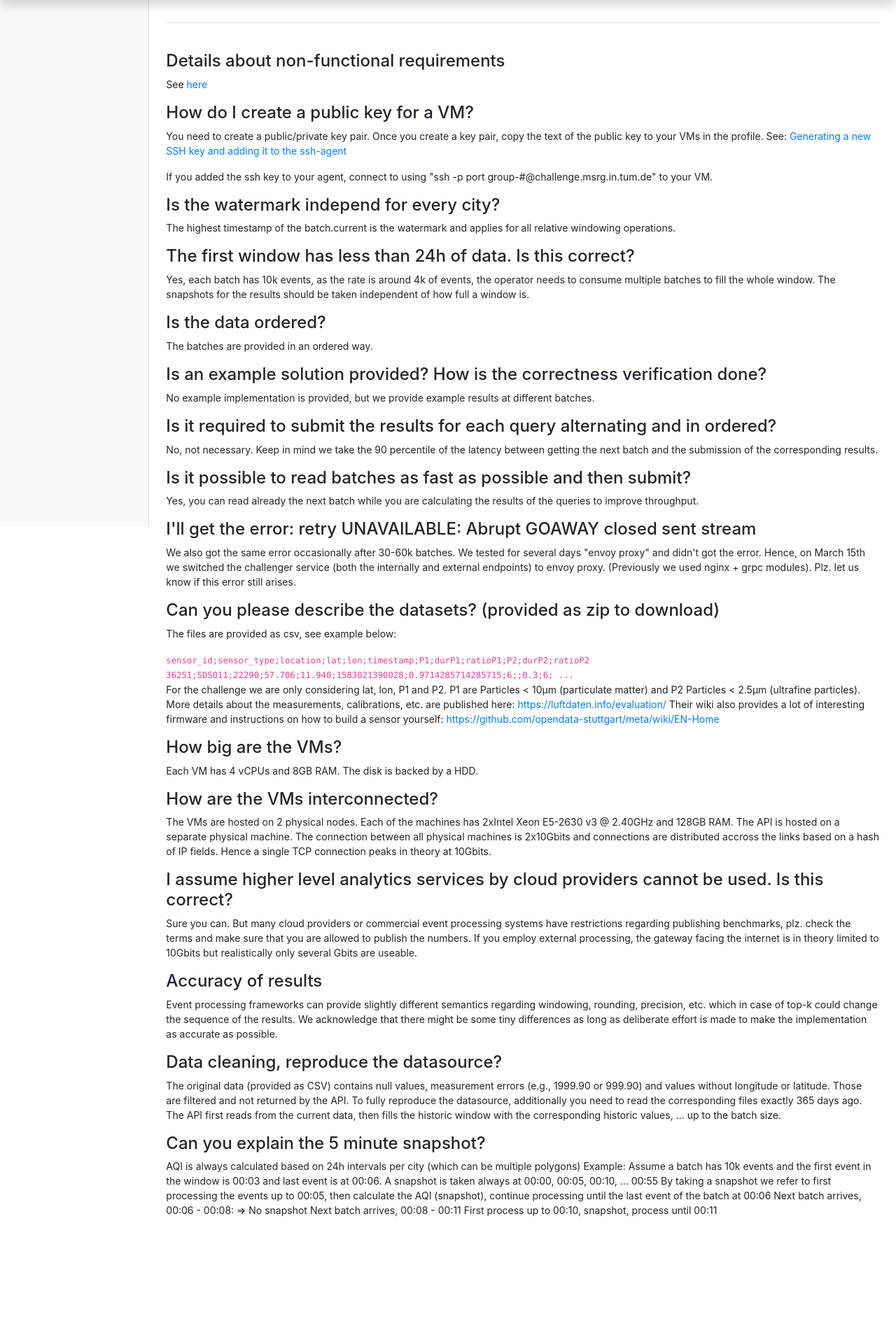
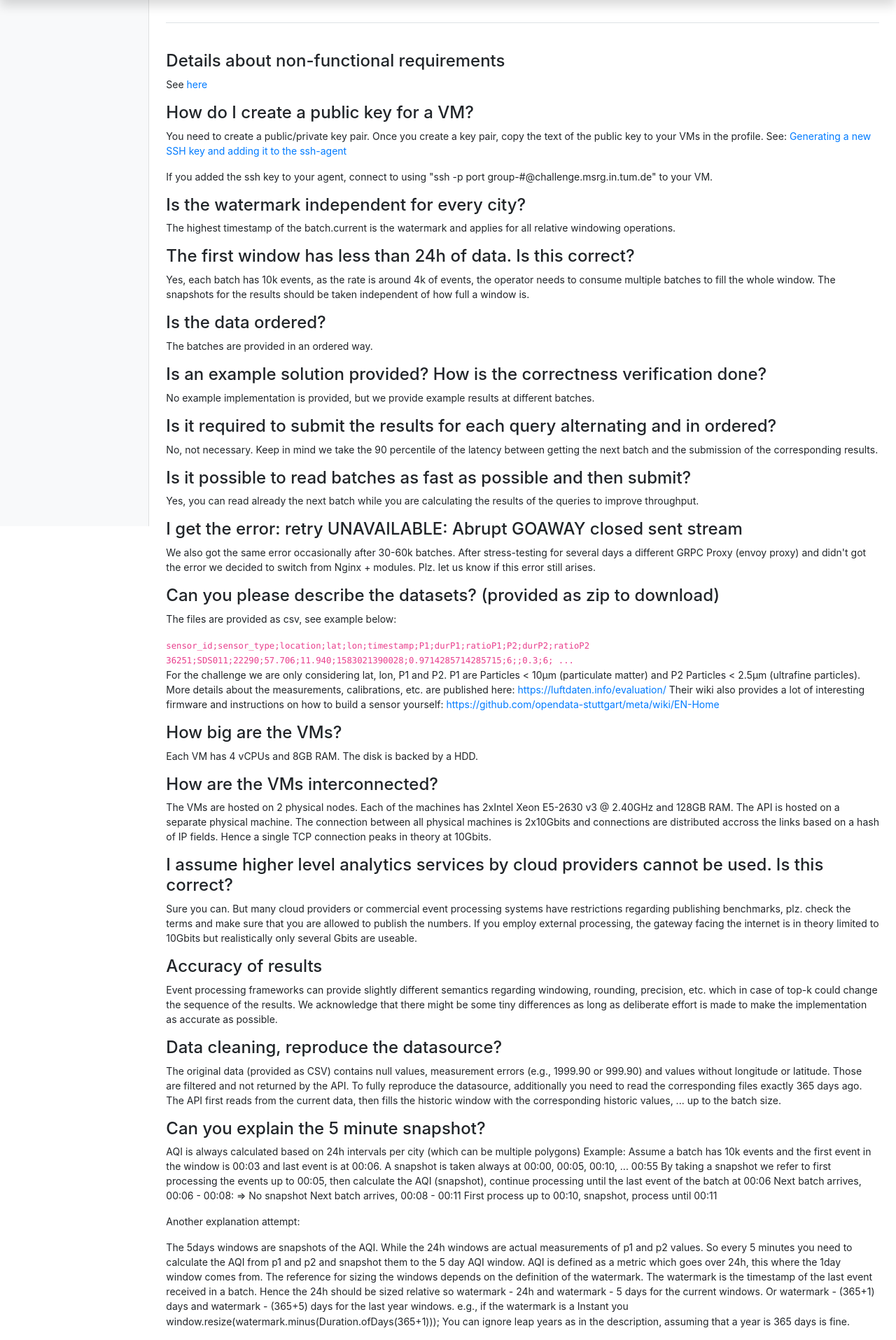
Before and after one commit to jawadtahir/bandency, a Python web app: template web/frontend/templates/faq.html in a window 1280 px wide. Shown: the part 48-1963 px from the top of the page at 70% size. Before the commit the page ends 1786 px from the top, so only its background shows below. Run offline with Jinja, Linux system fonts and the light colour scheme; the template is opened without the code that fills it, so the values that code supplies are empty; some libraries are stand-ins or nearby versions.

Commit message:
update html

```diff
--- a/web/frontend/templates/exampleresults.html
+++ b/web/frontend/templates/exampleresults.html
@@ -14,6 +14,7 @@
     </p>
     <p>We acknowledge that your results may be slightly off. Since the ranking is based on 5 days average those difference should nevertheless not make that huge difference in the end.</p>
     <p>The configuration for the test is a follows: benchmark_type="test", batch_size=10k.</p>
+    <p>The AQI values are integers, first rounded to 3 digits, then multiplied by 1000. Hence the actual AQI is the value/1000.</p>
     <pre>
         <code>
 benchmarkconfiguration = ch.BenchmarkConfiguration(token="checkyourprofile",
--- a/web/frontend/templates/faq.html
+++ b/web/frontend/templates/faq.html
@@ -10,7 +10,7 @@
     <p>If you added the ssh key to your agent, connect to using "ssh -p port group-#@challenge.msrg.in.tum.de" to your VM.</p>
     <p></p>
 
-    <h4>Is the watermark independ for every city?</h4>
+    <h4>Is the watermark independent for every city?</h4>
     <p>The highest timestamp of the batch.current is the watermark and applies for all relative windowing operations.</p>
     <p></p>
 
@@ -35,9 +35,8 @@
     <p>Yes, you can read already the next batch while you are calculating the results of the queries to improve throughput.</p>
     <p></p>
 
-    <h4>I'll get the error: retry UNAVAILABLE: Abrupt GOAWAY closed sent stream</h4>
-    <p>We also got the same error occasionally after 30-60k batches. We tested for several days "envoy proxy" and didn't got the error.
-        Hence, on March 15th we switched the challenger service (both the internally and external endpoints) to envoy proxy. (Previously we used nginx + grpc modules). Plz. let us know if this error still arises.</p>
+    <h4>I get the error: retry UNAVAILABLE: Abrupt GOAWAY closed sent stream</h4>
+    <p>We also got the same error occasionally after 30-60k batches. After stress-testing for several days a different GRPC Proxy (envoy proxy) and didn't got the error we decided to switch from Nginx + modules. Plz. let us know if this error still arises.</p>
     <p></p>
 
     <h4>Can you please describe the datasets? (provided as zip to download)</h4>
@@ -64,6 +63,7 @@
     The connection between all physical machines is 2x10Gbits and connections are distributed accross the links based on a hash of IP fields. Hence a single TCP connection peaks in theory at 10Gbits.
     </p>
     <p></p>
+
     <h4> I assume higher level analytics services by cloud providers cannot be used. Is this correct?</h4>
     <p>Sure you can. But many cloud providers or commercial event processing systems have restrictions regarding publishing benchmarks,
         plz. check the terms and make sure that you are allowed to publish the numbers.
@@ -92,8 +92,23 @@
         => No snapshot
         Next batch arrives, 00:08 - 00:11
         First process up to 00:10, snapshot, process until 00:11
+    </p>
+    <p>Another explanation attempt:</p>
+    <p>The 5days windows are snapshots of the AQI. While the 24h windows are
+        actual measurements of p1 and p2 values. So every 5 minutes you need to
+        calculate the AQI from p1 and p2 and snapshot them to the 5 day AQI
+        window. AQI is defined as a metric which goes over 24h, this where the
+        1day window comes from.
 
-
+        The reference for sizing the windows depends on the definition of the
+        watermark. The watermark is the timestamp of the last event received in
+        a batch. Hence the 24h should be sized relative so watermark - 24h and
+        watermark - 5 days for the current windows. Or watermark - (365+1) days
+        and watermark - (365+5) days for the last year windows.
+        e.g., if the watermark is a Instant you
+        <code></code>window.resize(watermark.minus(Duration.ofDays(365+1)));<code></code>
+        You can ignore leap years as in the description, assuming that a year
+        is 365 days is fine.
     </p>
 
 {% endblock %}
```
